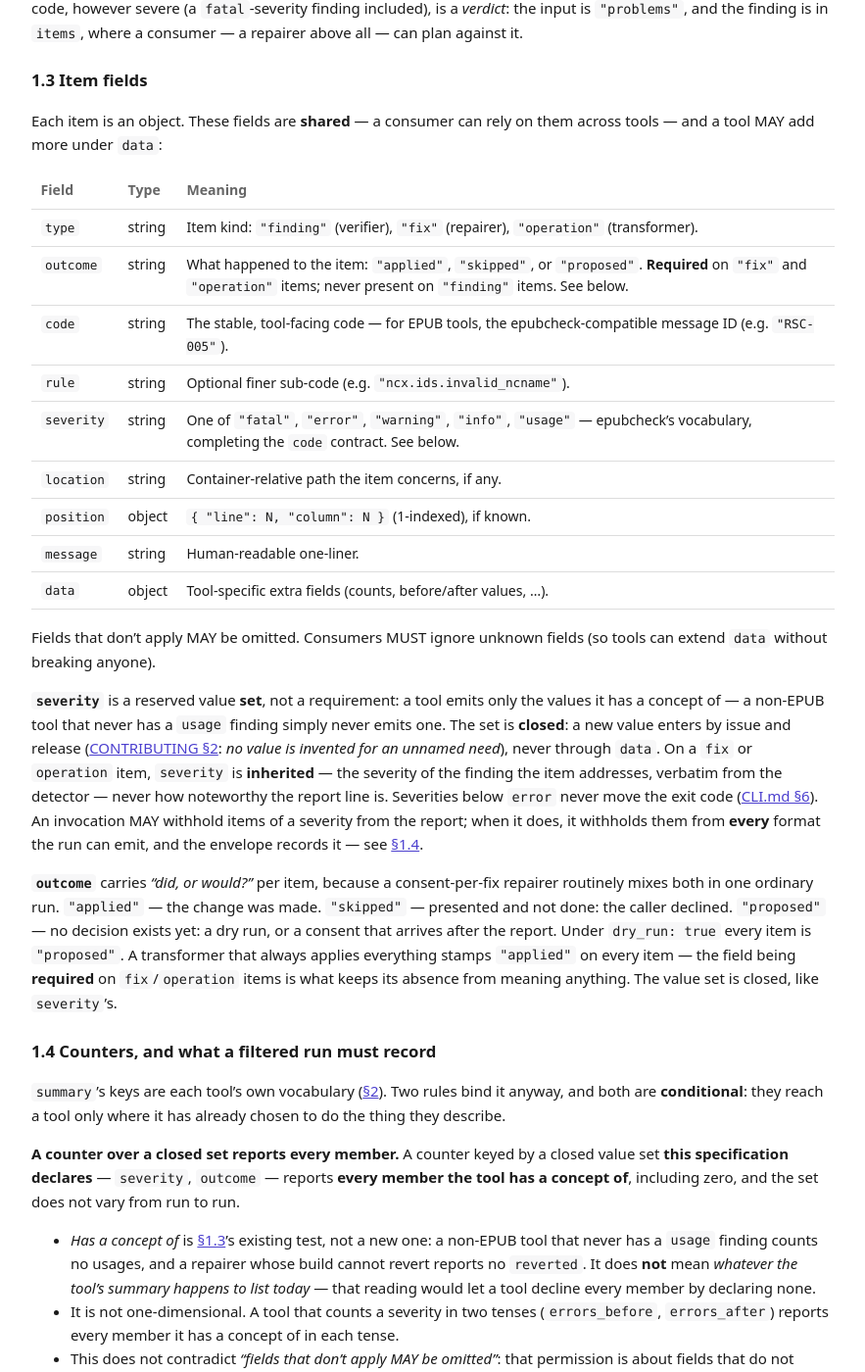
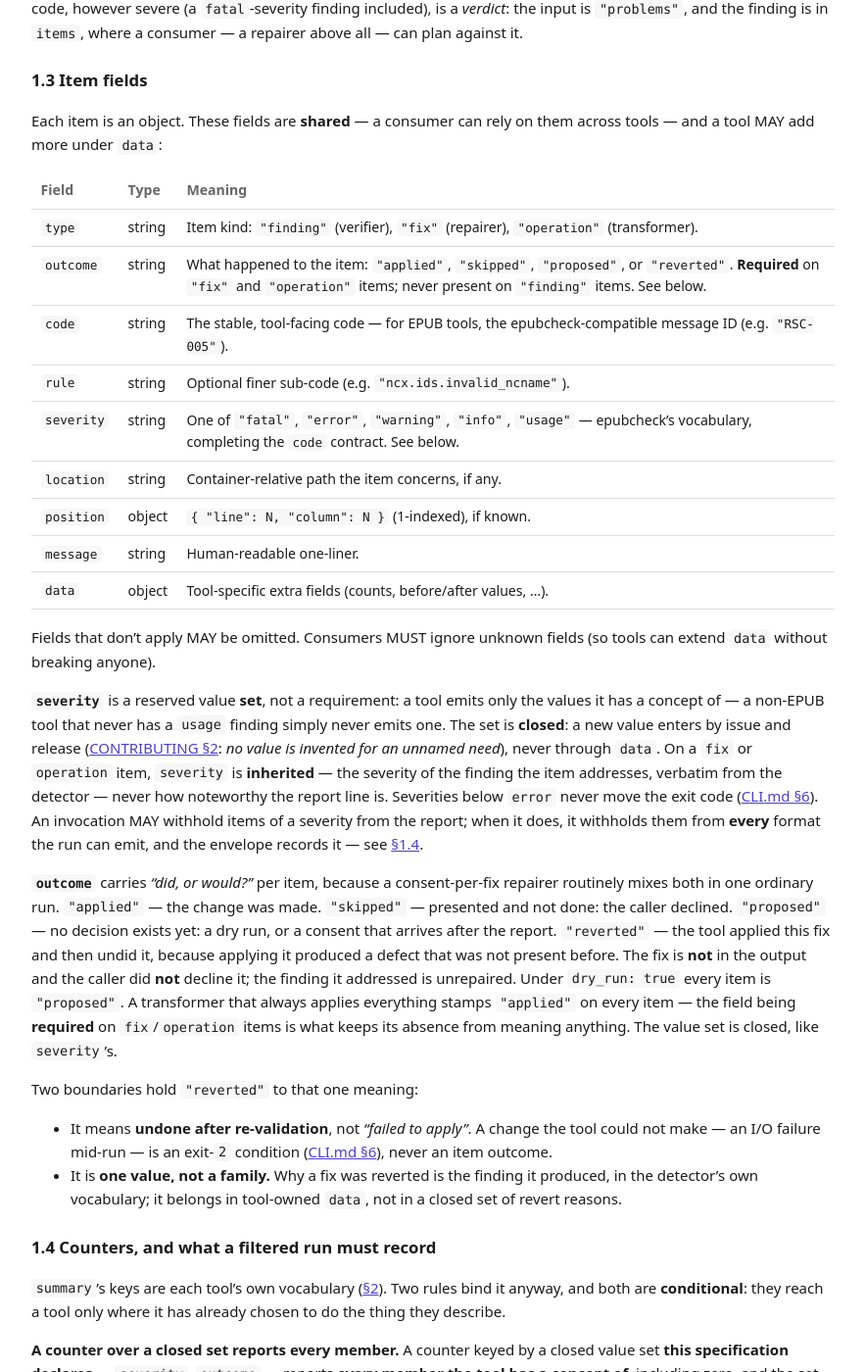
Before and after one commit to veripublica/conventions, a Jekyll site: the page built from FORMATS.md, in a window 1280 px wide and 1400 px high, scrolled down 3495 px. Shown: the whole window at 98% size, without its empty margins (198-1081 px from the left). Built offline with Jekyll 4.4.1, drawn with Linux system fonts in a browser that asks for light colours; our own code applies the rules of GitHub Pages for plain Markdown files; some of the changed text lies outside the part shown.

Commit message:
Ship 0.6.0: reverted joins the outcome set (#33)
A closed value set that gains a member is not additive, so the stability
key moves 0.5 -> 0.6 and both emitters re-declare when they adopt.

FORMATS §1.3 gains `reverted` (#31): the tool applied this fix and then
undid it, because applying it produced a defect that was not present
before. The fix is not in the output, the caller did not decline it, and
the finding it addressed is unrepaired. `skipped` could not say this:
it would tell the caller "you declined this" about a fix they approved.

Two boundaries ship with it. It means undone after re-validation, never
"failed to apply"; an I/O failure stays an exit-2 condition, so #25's
rejection of "failed" holds. And it is one value, not a family: revert
reasons belong in tool-owned data, not in a new closed set. §1.4's
counter rule already covered the summary counter and needed no edit.

Decided on 2026-09-10 and held back until its emitter existed.
epubsana#7 was built on 2026-09-22 and tested against epubveri's
reference type; the text is the locked definition, unchanged.

Closes #31

````diff
--- a/FORMATS.md
+++ b/FORMATS.md
@@ -1,6 +1,6 @@
 # veripublica machine-output format
 
-**Version 0.5.0.**
+**Version 0.6.0.**
 
 > **Implemented.** epubveri **v0.5.0** (2026-07-11) shipped the first
 > `--format json`; epubsana **v0.2.0** followed. The envelope is an **observed
@@ -34,8 +34,8 @@ inputs that could not be processed are described *inside* it.
 ```json
 {
   "tool": "epubveri",
-  "tool_version": "0.14.0",
-  "convention": "0.5",
+  "tool_version": "0.17.0",
+  "convention": "0.6",
   "status": "error",
   "dry_run": false,
   "inputs": [
@@ -113,7 +113,7 @@ same fact its human output already prints (`wrote book_fixed.epub`):
 | --- | --- | --- |
 | `tool` | string | The tool's name (e.g. `"epubveri"`). |
 | `tool_version` | string | The tool's SemVer. |
-| `convention` | string | The convention's **stability key**: the version prefix at which stability is guaranteed — `"0.5"` while the convention is `0.x`, `"1"` from `1.0.0` on ([CLI.md §9](./CLI.md#9-versioning)). Compare with string equality; there is nothing finer to parse. The key is **asserted by the emitting tool about itself**: a shared implementation takes it from the tool rather than stamping its own, so that a tool never claims a version it has not implemented by inheriting one from a dependency. |
+| `convention` | string | The convention's **stability key**: the version prefix at which stability is guaranteed — `"0.6"` while the convention is `0.x`, `"1"` from `1.0.0` on ([CLI.md §9](./CLI.md#9-versioning)). Compare with string equality; there is nothing finer to parse. The key is **asserted by the emitting tool about itself**: a shared implementation takes it from the tool rather than stamping its own, so that a tool never claims a version it has not implemented by inheriting one from a dependency. |
 | `status` | string | Mirror of the exit code, aggregated over the inputs: `"ok"` (every input clean / every goal met) → `0`; `"problems"` (every input processed; error- or fatal-severity findings, or an unmet goal, remain — [CLI.md §6](./CLI.md#6-exit-codes)'s threshold) → `1`; `"error"` (**at least one input could not be processed**) → `2`. A tool that could not run at all emits no envelope. |
 | `dry_run` | boolean | `true` when the run was `--dry-run`: the identical shape, items describing what *would* be done (every item's `outcome` is `"proposed"`), `output` naming what *would* be written. Absent means `false`. The flag is a summary of the items; the two can never disagree. |
 | `summary` | object | Optional aggregate counts (small, flat, tool-specific). Derivable from the inputs; a consumer MUST NOT require it. What its counters must report, and what a filtered run must record in it, are in [§1.4](#14-counters-and-what-a-filtered-run-must-record). |
@@ -148,7 +148,7 @@ them across tools — and a tool MAY add more under `data`:
 | Field | Type | Meaning |
 | --- | --- | --- |
 | `type` | string | Item kind: `"finding"` (verifier), `"fix"` (repairer), `"operation"` (transformer). |
-| `outcome` | string | What happened to the item: `"applied"`, `"skipped"`, or `"proposed"`. **Required** on `"fix"` and `"operation"` items; never present on `"finding"` items. See below. |
+| `outcome` | string | What happened to the item: `"applied"`, `"skipped"`, `"proposed"`, or `"reverted"`. **Required** on `"fix"` and `"operation"` items; never present on `"finding"` items. See below. |
 | `code` | string | The stable, tool-facing code — for EPUB tools, the epubcheck-compatible message ID (e.g. `"RSC-005"`). |
 | `rule` | string | Optional finer sub-code (e.g. `"ncx.ids.invalid_ncname"`). |
 | `severity` | string | One of `"fatal"`, `"error"`, `"warning"`, `"info"`, `"usage"` — epubcheck's vocabulary, completing the `code` contract. See below. |
@@ -178,10 +178,22 @@ the run can emit, and the envelope records it — see
 repairer routinely mixes both in one ordinary run. `"applied"` — the change
 was made. `"skipped"` — presented and not done: the caller declined.
 `"proposed"` — no decision exists yet: a dry run, or a consent that arrives
-after the report. Under `dry_run: true` every item is `"proposed"`. A
+after the report. `"reverted"` — the tool applied this fix and then undid it,
+because applying it produced a defect that was not present before. The fix is
+**not** in the output and the caller did **not** decline it; the finding it
+addressed is unrepaired. Under `dry_run: true` every item is `"proposed"`. A
 transformer that always applies everything stamps `"applied"` on every item —
 the field being **required** on `fix`/`operation` items is what keeps its
 absence from meaning anything. The value set is closed, like `severity`'s.
+
+Two boundaries hold `"reverted"` to that one meaning:
+
+- It means **undone after re-validation**, not *"failed to apply"*. A change
+  the tool could not make — an I/O failure mid-run — is an exit-`2` condition
+  ([CLI.md §6](./CLI.md#6-exit-codes)), never an item outcome.
+- It is **one value, not a family.** Why a fix was reverted is the finding it
+  produced, in the detector's own vocabulary; it belongs in tool-owned `data`,
+  not in a closed set of revert reasons.
 
 ### 1.4 Counters, and what a filtered run must record
 
````
Also changed, not shown: CLI.md (+5 -5 lines), README.md (+7 -6 lines), CHANGELOG.md.
